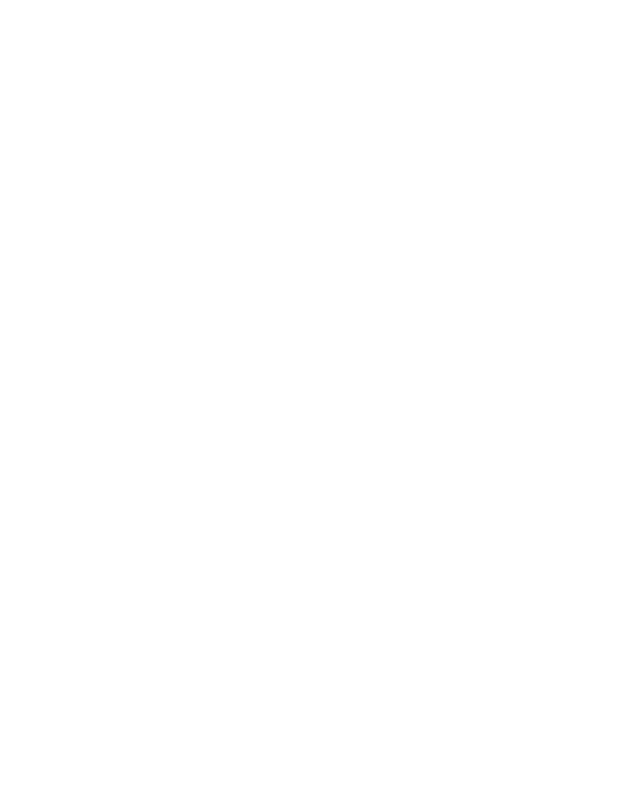
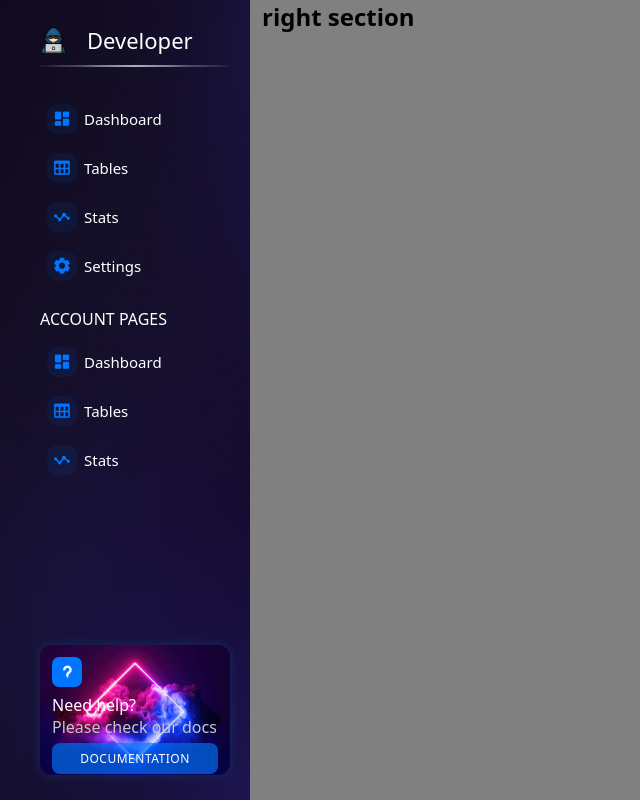
Before and after one commit to samandarjumayev/Qoshimcha-1, a plain HTML site: page index.html in a window 1280 px wide. Shown: the whole page, without its empty margins (0-640 px from the left). Drawn offline with nearby package versions, Linux system fonts and the light colour scheme.

Commit message:
left navbar

```diff
--- a/index.html
+++ b/index.html
@@ -4,8 +4,89 @@
     <meta charset="UTF-8">
     <meta name="viewport" content="width=device-width, initial-scale=1.0">
     <title>Qo'shimcha vazifa 1</title>
+    <link rel="stylesheet" href="./main.css">
+    <link href='https://unpkg.com/boxicons@2.1.4/css/boxicons.min.css' rel='stylesheet'>  <!-- Icons -->
 </head>
 <body>
 
+    <main class="main">
+
+        <div class="left-section">
+
+            <div class="left-top">
+                <div class="logo">
+                    <img src="./images/hacker.png" alt="">
+                    <h4>Developer</h4>
+                </div>
+                <div class="logo-b-border"></div>
+
+                <ul class="first-nav">
+                    <li>
+                        <a href="#">
+                            <i class='bx bxs-dashboard' ></i>
+                            <p>Dashboard</p>
+                        </a>
+                    </li>
+                    <li>
+                        <a href="#">
+                            <i class='bx bx-table' ></i>
+                            <p>Tables</p>
+                        </a>
+                    </li>
+                    <li>
+                        <a href="#">
+                            <i class='bx bx-stats' ></i>
+                            <p>Stats</p>
+                        </a>
+                    </li>
+                    <li>
+                        <a href="#">
+                            <i class='bx bxs-cog' ></i>
+                            <p>Settings</p>
+                        </a>
+                    </li>
+                </ul>
+
+                <h3 class="account-title">Account pages</h3>
+                <ul class="first-nav second-nav">
+                    <li>
+                        <a href="#">
+                            <i class='bx bxs-dashboard' ></i>
+                            <p>Dashboard</p>
+                        </a>
+                    </li>
+                    <li>
+                        <a href="#">
+                            <i class='bx bx-table' ></i>
+                            <p>Tables</p>
+                        </a>
+                    </li>
+                    <li>
+                        <a href="#">
+                            <i class='bx bx-stats' ></i>
+                            <p>Stats</p>
+                        </a>
+                    </li>
+                </ul>
+            </div>
+
+            <div class="left-bottom">
+                <span>
+                    <i class='bx bx-question-mark'></i>
+                </span>
+
+                <h4>Need help?</h4>
+                <p>Please check our docs</p>
+                <button>Documentation</button>
+            </div>
+
+        </div>
+
+        <div class="right-section">
+            <h2>right section</h2>
+        </div>
+
+    </main>
+
 </body>
 </html>
--- /dev/null
+++ b/main.css
@@ -0,0 +1,185 @@
+* {
+    margin: 0;
+    padding: 0;
+    box-sizing: border-box;
+    scroll-behavior: smooth;
+    font-family: system-ui, -apple-system, BlinkMacSystemFont, 'Segoe UI', Roboto, Oxygen, Ubuntu, Cantarell, 'Open Sans', 'Helvetica Neue', sans-serif;
+}
+
+:root {
+    --main-color: #0075ff;
+    --bg-1: #050b26;
+    --bg-2: #052a5e;
+}
+
+/* Style */
+
+.main {
+    background-color: gray;
+    height: 100vh;
+    display: flex;
+    gap: 12px;
+}
+
+.left-section {
+    width: 250px;
+    height: 100%;
+    color: #fff;
+    background-image: url(./images/left-side-back.png);
+    background-position: center;
+    background-size: cover;
+    padding: 25px 20px;
+    padding-left: 40px;
+    display: flex;
+    flex-direction: column;
+    justify-content: space-between;
+    align-items: flex-start;
+}
+
+.left-top {
+    width: 100%;
+}
+
+.logo {
+    display: flex;
+    align-items: center;
+    gap: 20px;
+    padding-bottom: 10px;
+}
+.logo h4 {
+    font-size: 22px;
+    font-weight: 400;
+}
+.logo img {
+    width: 27px;
+}
+.logo-b-border {
+    width: 100%;
+    height: 1.5px;
+    background: linear-gradient(90deg, rgba(255, 255, 255, 0.093), rgba(255, 255, 255, 0.668), rgba(255, 255, 255, 0.093));
+    border-radius: 50%;
+}
+
+.first-nav {
+    width: 100%;
+    margin-top: 30px;
+    list-style-type: none;
+}
+
+.first-nav li {
+    margin: 5px 0;
+}
+.first-nav li a {
+    width: 100%;
+    padding: 7px;
+    border-radius: 10px;
+    display: flex;
+    align-items: center;
+    gap: 7px;
+    text-decoration: none;
+    color: #fff;
+    font-size: 15px;
+    transition: 0.5s;
+}
+.first-nav li a:hover {
+    background-color: #ffffff14;
+    cursor: pointer;
+}
+.first-nav li a:active {
+    transition: 0.1s;
+    transform: scale(0.9);
+}
+
+.first-nav li a i {
+    background-color: rgba(4, 61, 145, 0.173);
+    width: 30px;
+    height: 30px;
+    border-radius: 10px;
+    display: flex;
+    justify-content: center;
+    align-items: center;
+    font-size: 19px;
+    padding: 7px;
+    color: var(--main-color);
+    transition: 0.5s;
+}
+
+.first-nav li a:hover>.bx {
+    background-color: var(--main-color);
+    color: #fff;
+    transition: 0.1s;
+}
+
+
+.account-title {
+    font-weight: 400;
+    text-transform: uppercase;
+    margin-top: 20px;
+    font-size: 16px;
+}
+
+.second-nav {
+    margin-top: 10px;
+}
+
+.left-bottom {
+    width: 100%;
+    height: 130px;
+    border-radius: 12px;
+    padding: 12px;
+    background: url(./images/neon-background.jpg);
+    background-size: cover;
+    background-position: center;
+    box-shadow: 0px 0px 10px 1px rgba(2, 192, 255, 0.138);
+}
+
+.left-bottom span {
+    background-color: var(--main-color);
+    width: 30px;
+    height: 30px;
+    display: flex;
+    justify-content: center;
+    align-items: center;
+    border-radius: 7px;
+}
+
+.left-bottom span i {
+    border-radius: 50%;
+    width: 20px;
+    height: 20px;
+    display: flex;
+    justify-content: center;
+    align-items: center;
+    padding: 5px;
+    font-size: 19px;
+    font-weight: bold;
+}
+.left-bottom h4 {
+    margin-top: 7px;
+    font-weight: 500;
+}
+.left-bottom p {
+    color: #c7c7c7;
+}
+.left-bottom button {
+    width: 100%;
+    margin: 5px 0 0 0;
+    outline: none;
+    border: none;
+    color: #fff;
+    background-color: #0077ffa4;
+    padding: 7px 0;
+    border-radius: 8px;
+    text-transform: uppercase;
+    cursor: pointer;
+    transition: 0.5s;
+    font-size: 12px;
+    letter-spacing: 0.5px;
+}
+.left-bottom button:hover {
+    transform: scale(1.05);
+}
+.left-bottom button:active {
+    transform: scale(0.9);
+    transition: 0.2s;
+}
```
Also changed, not shown: images/hacker.png (added), images/left-side-back.png (added), images/neon-background.jpg (added).
